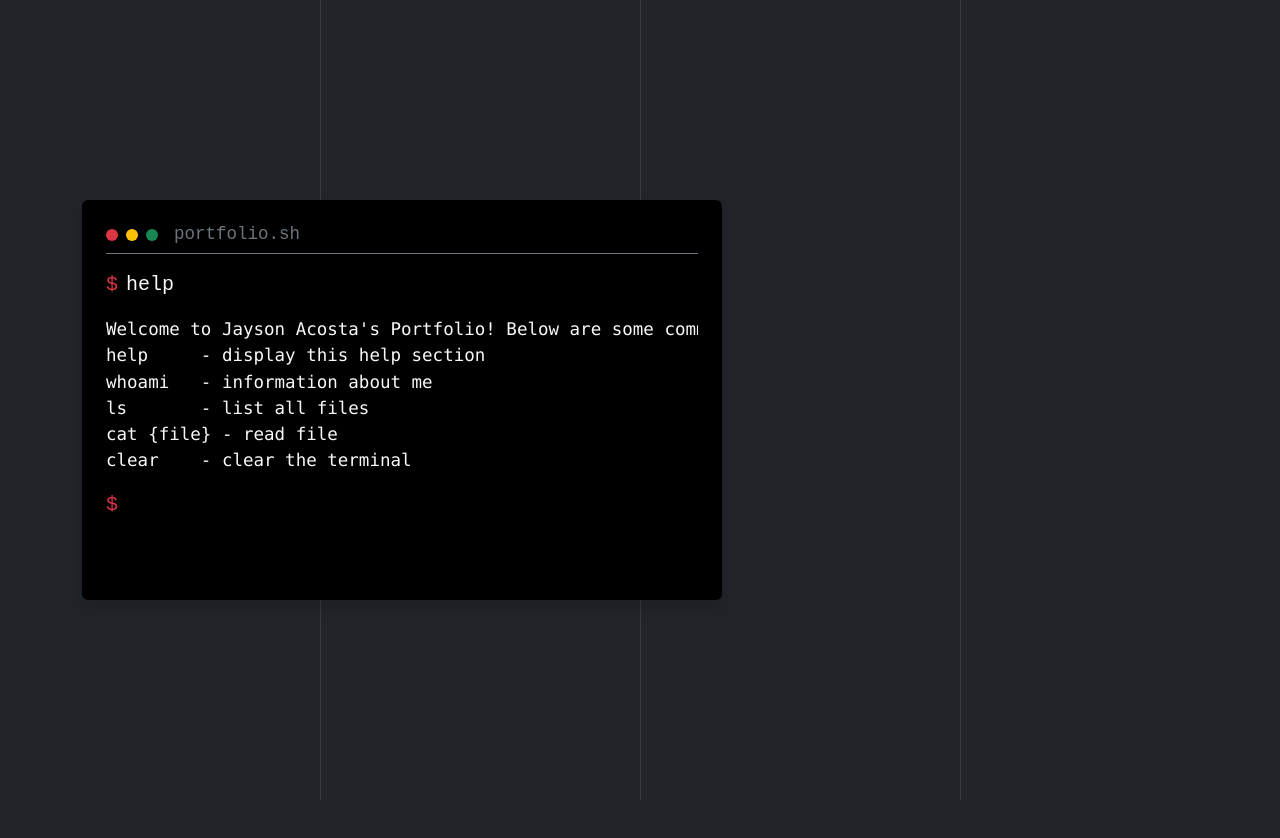
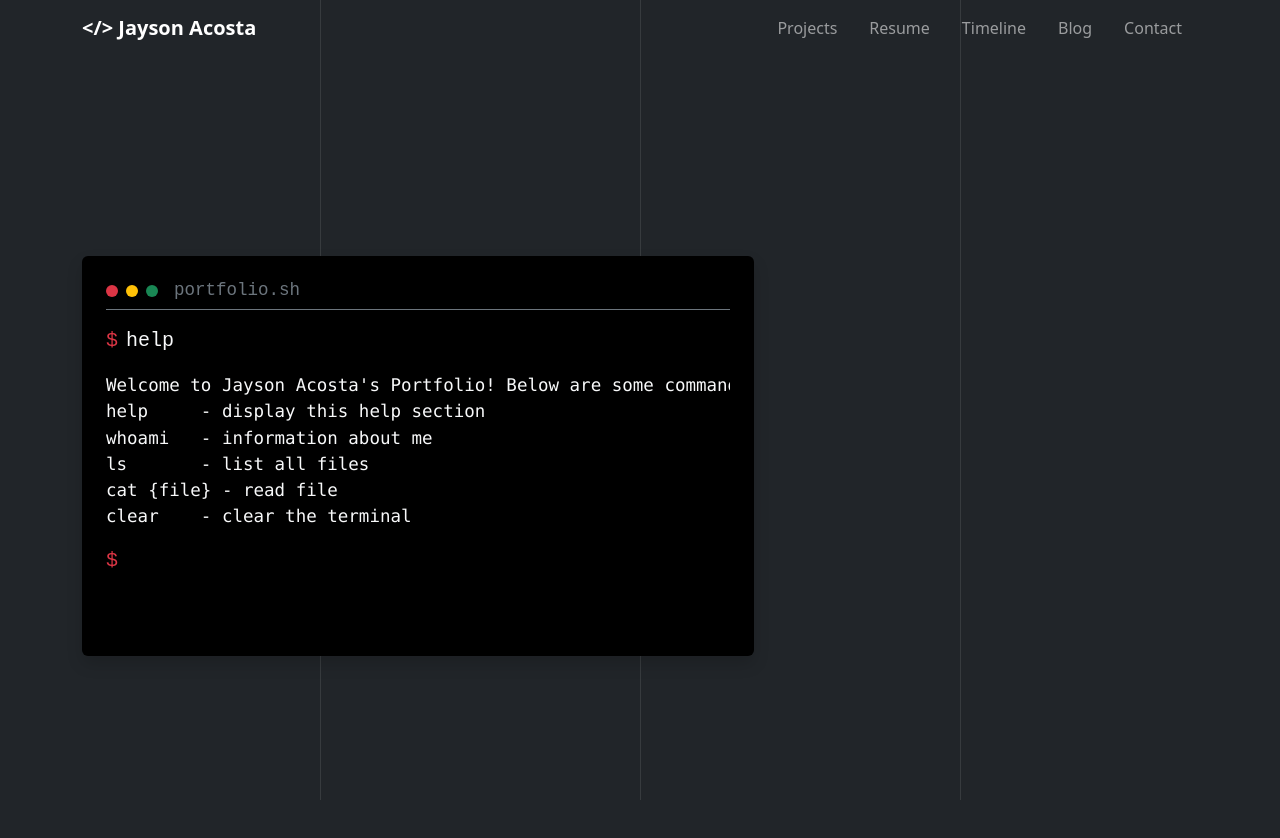
Before and after one commit to jacosta57/portfolio, a React (Vite) app: page / in a window 1280 px wide. Shown: the top 838 px of the page. Before the commit the page ends 800 px from the top, so only its background shows below. Built offline with nearby package versions, Linux system fonts and the light colour scheme.

Commit message:
Small UI changes to terminal, full navbar

```diff
--- a/src/App.jsx
+++ b/src/App.jsx
@@ -1,10 +1,12 @@
 import 'bootstrap/dist/css/bootstrap.min.css'
 import Terminal from './components/Terminal/Terminal'
+import Navbar from './components/Navbar/Navbar'
 
 function App() {
 
   return (
     <div>
+      <Navbar />
       <Terminal className="terminal" />
     </div>
   )
--- /dev/null
+++ b/src/components/Navbar/Navbar.jsx
@@ -0,0 +1,33 @@
+function Navbar() {
+    return (
+        <nav class="navbar navbar-expand-lg navbar-dark">
+            <div class="container">
+                <a class="navbar-brand fw-bold">&lt;/&gt; Jayson Acosta</a>
+                <button class="navbar-toggler" type="button" data-bs-toggle="collapse" data-bs-target="#navbarNav">
+                    <span class="navbar-toggler-icon"></span>
+                </button>
+                <div class="collapse navbar-collapse" id="navbarNav">
+                    <ul class="navbar-nav ms-auto">
+                        <li class="nav-item mx-2">
+                            <a class="nav-link" href="">Projects</a>
+                        </li>
+                        <li class="nav-item mx-2">
+                            <a class="nav-link" href="">Resume</a>
+                        </li>
+                        <li class="nav-item mx-2">
+                            <a class="nav-link" href="">Timeline</a>
+                        </li>
+                        <li class="nav-item mx-2">
+                            <a class="nav-link" href="">Blog</a>
+                        </li>
+                        <li class="nav-item mx-2">
+                            <a class="nav-link" href="">Contact</a>
+                        </li>
+                    </ul>
+                </div>
+            </div>
+        </nav>
+    )
+}
+
+export default Navbar;
--- a/src/components/Terminal/Terminal.jsx
+++ b/src/components/Terminal/Terminal.jsx
@@ -87,7 +87,7 @@
           <div className="col-12 mb-4 mb-lg-0">
             <div
               className="bg-black rounded p-4 shadow fs-5"
-              style={{ height: '50vh', width: '80vh', overflowY: 'auto', fontFamily: 'monospace', scrollbarColor: '#121111 black'}}
+              style={{ height: '50vh', width: '84vh', overflowY: 'auto', fontFamily: 'monospace', scrollbarColor: '#121111 black'}}
             >
               <TerminalHeader />
 
```
